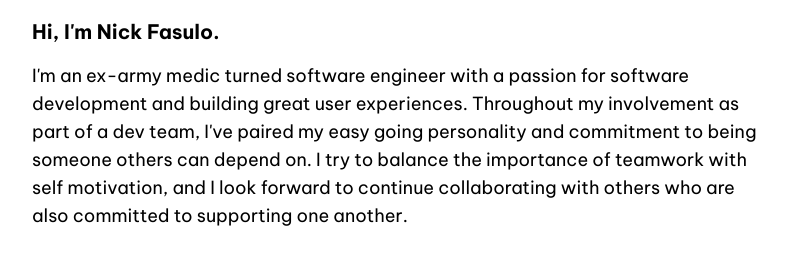
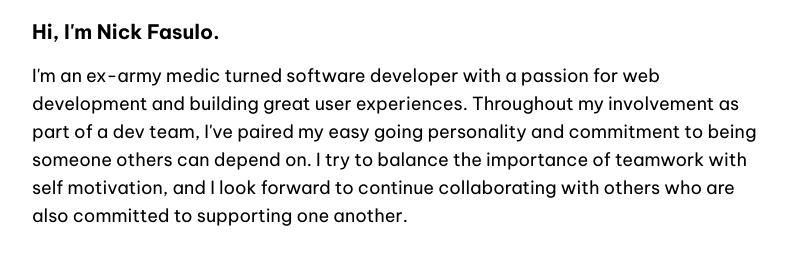
Before and after one commit to NickFasulo/Nick-Fasulo-portfolio, a Next.js app: page / in a window 1280 px wide. Shown: the part 162-442 px from the top of the page, without its empty margins (240-1039 px from the left). Built offline with nearby package versions, Linux system fonts and the light colour scheme.

Commit message:
change desc

```diff
--- a/data/config.js
+++ b/data/config.js
@@ -1,12 +1,12 @@
 export const meta = {
-  title: 'Nick Fasulo - Software Engineer',
+  title: 'Nick Fasulo - Software Developer',
   description:
-    "Hey, I'm Nick - a software engineer that enjoys building user experiences."
+    "Hey, I'm Nick - a software developer that enjoys building user experiences."
 };
 
 export const hero = {
   title: "Hi, I'm Nick Fasulo.",
-  desc: "I'm an ex-army medic turned software engineer with a passion for software development and building great user experiences. Throughout my involvement as part of a dev team, I've paired my easy going personality and commitment to being someone others can depend on. I try to balance the importance of teamwork with self motivation, and I look forward to continue collaborating with others who are also committed to supporting one another."
+  desc: "I'm an ex-army medic turned software developer with a passion for web development and building great user experiences. Throughout my involvement as part of a dev team, I've paired my easy going personality and commitment to being someone others can depend on. I try to balance the importance of teamwork with self motivation, and I look forward to continue collaborating with others who are also committed to supporting one another."
 };
 
 export const projects = {
```
